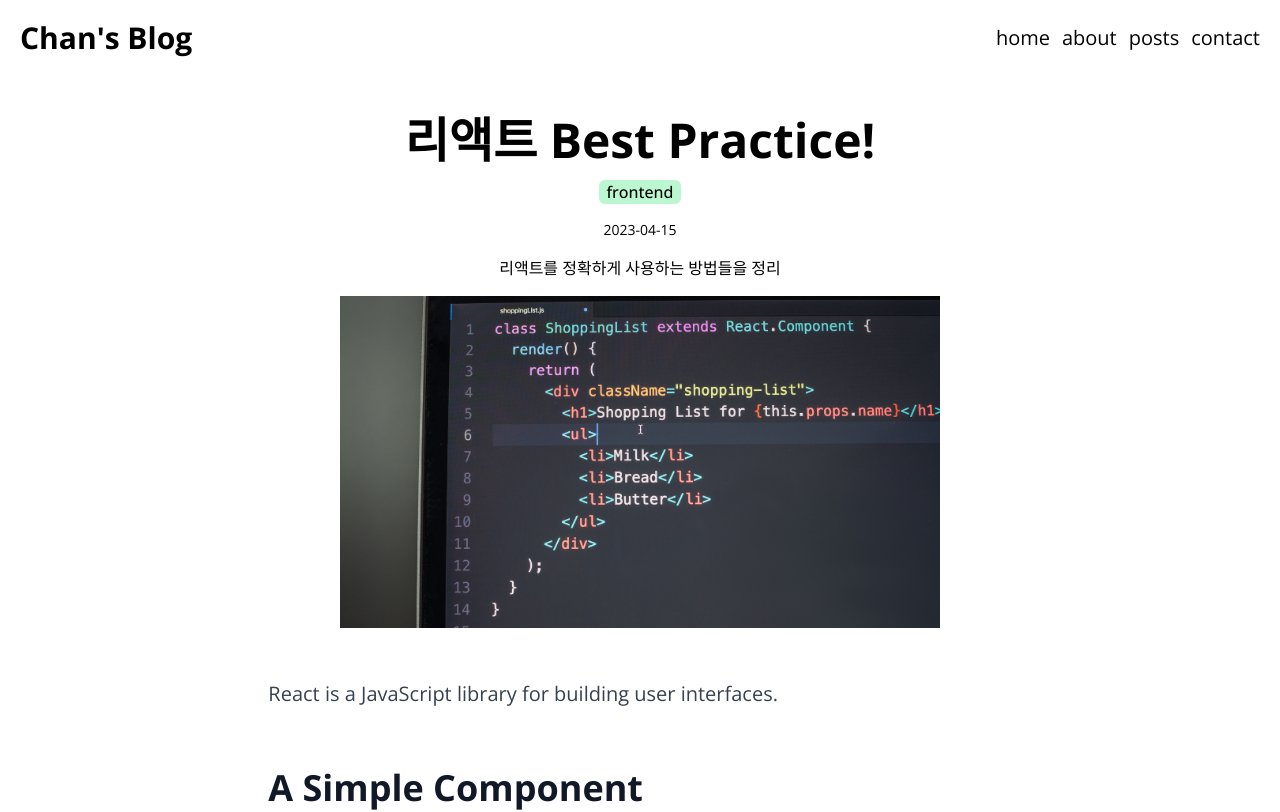
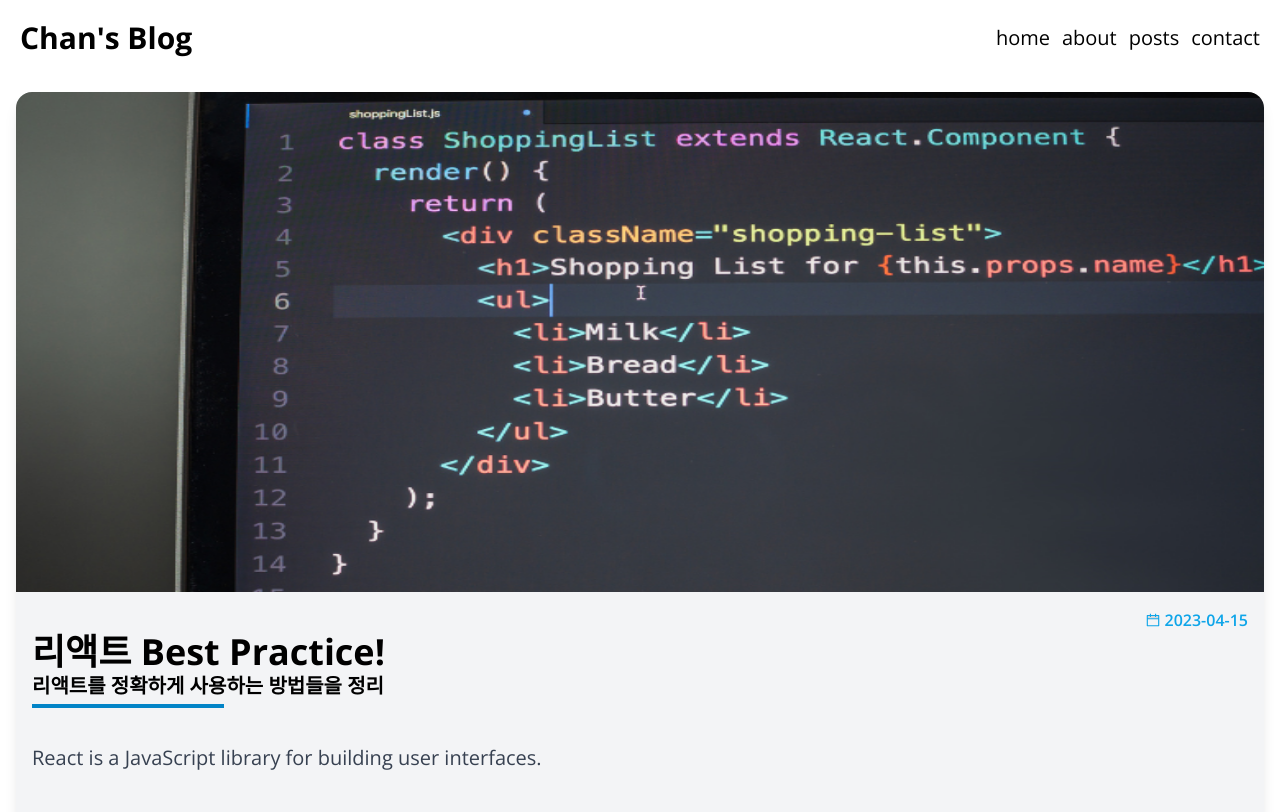
Before and after one commit to chen4023/blog-nextjs, a Next.js app: page /posts/best-react-practices in a window 1280 px wide. Shown: the top 812 px of the page. Built offline with nearby package versions, Linux system fonts and the light colour scheme.

Commit message:
[feat] react-markdown 기능구현

```diff
--- a/package.json
+++ b/package.json
@@ -12,8 +12,10 @@
     "next": "14.2.4",
     "react": "^18",
     "react-dom": "^18",
+    "react-icons": "^5.2.1",
     "react-markdown": "^9.0.1",
     "react-multi-carousel": "^2.8.5",
+    "react-syntax-highlighter": "^15.5.0",
     "remark-gfm": "^4.0.0"
   },
   "devDependencies": {
--- a/src/app/posts/[slug]/page.tsx
+++ b/src/app/posts/[slug]/page.tsx
@@ -1,7 +1,8 @@
+import MarkdownViewer from "@/components/MarkdownViewer";
 import { getPostData } from "@/service/posts";
 import Image from "next/image";
-import Markdown from "react-markdown";
-import remarkGfm from "remark-gfm";
+
+import { AiTwotoneCalendar } from "react-icons/ai";
 
 type Props = {
   params: {
@@ -13,26 +14,29 @@ export default async function Page({ params: { slug } }: Props) {
   // 1. 전달된 slug에 해당하는 포스트 데이터(content)를 읽어와서
   // 2. 데이터를 마크다운뷰어에 표기
 
-  const { title, description, date, category, path, content } =
-    await getPostData(slug);
+  const { title, description, date, path, content } = await getPostData(slug);
   return (
-    <article className="py-10 px-5 flex flex-col justify-center items-center gap-4">
-      <h1 className="text-5xl font-bold">{title}</h1>
-      <span className=" bg-green-200 px-2 rounded-md font-medium">
-        {category}
-      </span>
-      <span className="text-sm">{date}</span>
-      <p>{description}</p>
+    <article className="rounded-2xl overflow-hidden shadow-lg m-4 bg-gray-100">
       <Image
+        className="max-h-[500px] w-full h-1/5"
         src={`/images/posts/${path}.png`}
         alt={title}
-        width={600}
-        height={400}
+        width={760}
+        height={420}
       />
-
-      <Markdown className="prose lg:prose-xl mt-8" remarkPlugins={[remarkGfm]}>
-        {content}
-      </Markdown>
+      <section className="flex flex-col p-4">
+        <div className="flex items-center self-end text-sky-500">
+          <AiTwotoneCalendar />
+          <p className="font-semibold ml-1">{date.toString()}</p>
+        </div>
+        <h1 className="text-4xl font-bold">{title}</h1>
+        <p className="text-xl font-bold">{description}</p>
+        <div className="w-48 border-2 border-sky-600 mt-1"></div>
+        {/* <span className=" bg-green-200 px-2 rounded-md font-medium">
+          {category}
+        </span> */}
+        <MarkdownViewer content={content} />
+      </section>
     </article>
   );
 }
--- /dev/null
+++ b/src/components/MarkdownViewer.tsx
@@ -0,0 +1,11 @@
+"use client";
+import Markdown from "react-markdown";
+import remarkGfm from "remark-gfm";
+
+export default function MarkdownViewer({ content }: { content: string }) {
+  return (
+    <Markdown className="prose lg:prose-xl mt-8" remarkPlugins={[remarkGfm]}>
+      {content}
+    </Markdown>
+  );
+}
```
Also changed, not shown: 1 other file (tests, documents, lock files or other folders).
